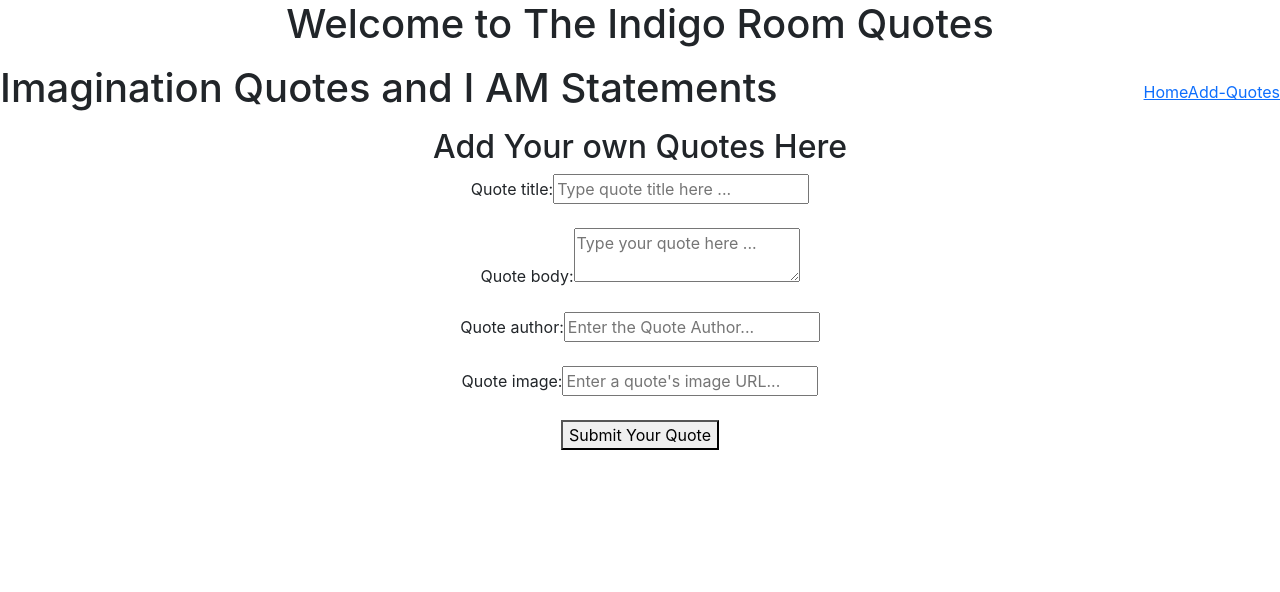
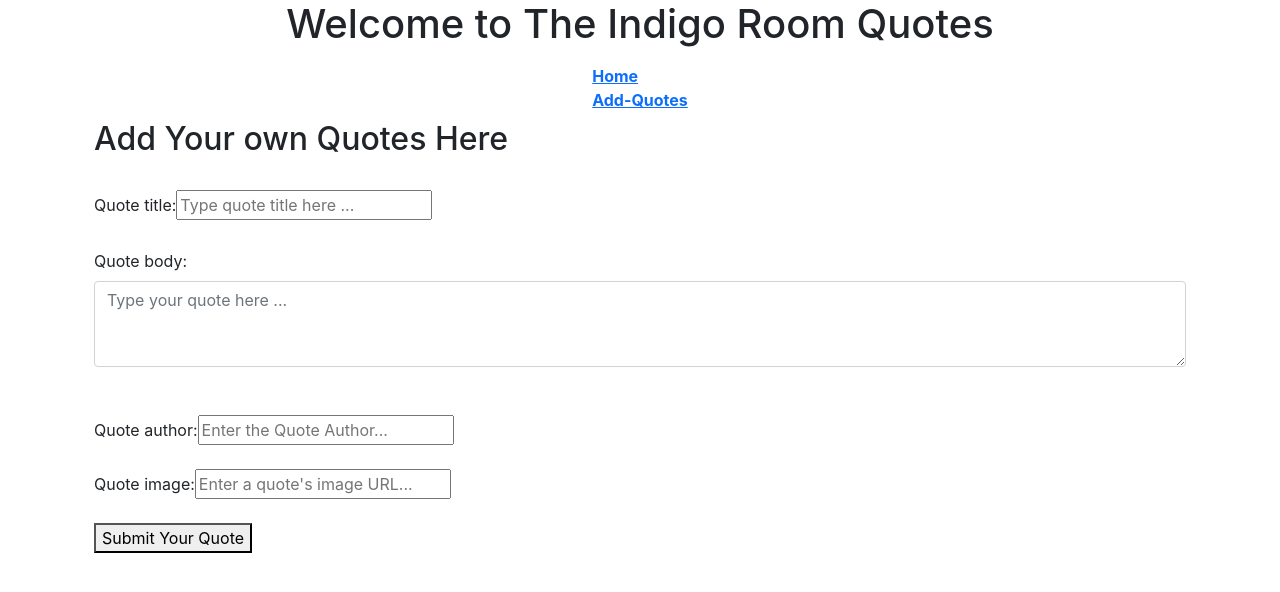
Before and after one commit to Sharon-SydneyJ/the-inidigo-room-quotes, a React (Create React App) app: page /postquotes in a window 1280 px wide. Shown: the top 592 px of the page. Built offline with nearby package versions, Linux system fonts and the light colour scheme.

Commit message:
cleaning up app appearance

```diff
--- a/src/App.css
+++ b/src/App.css
@@ -1,38 +1,11 @@
-.App {
+.row {
+  background-color: rgba(204, 160, 245, 0.877);
+  font-weight: bold;
+}
+[class^="col"] {
+  padding: .50rem;
+  border: 1px solid slategray;
+  background-color: rgb(24, 230, 230);
+  font-weight: 100;
   text-align: center;
 }
-
-.App-logo {
-  height: 40vmin;
-  pointer-events: none;
-}
-
-@media (prefers-reduced-motion: no-preference) {
-  .App-logo {
-    animation: App-logo-spin infinite 20s linear;
-  }
-}
-
-.App-header {
-  background-color: #282c34;
-  min-height: 100vh;
-  display: flex;
-  flex-direction: column;
-  align-items: center;
-  justify-content: center;
-  font-size: calc(10px + 2vmin);
-  color: white;
-}
-
-.App-link {
-  color: #61dafb;
-}
-
-@keyframes App-logo-spin {
-  from {
-    transform: rotate(0deg);
-  }
-  to {
-    transform: rotate(360deg);
-  }
-}
--- a/src/App.js
+++ b/src/App.js
@@ -12,10 +12,13 @@ function App() {
   return (
 
     <Router>
-    <div className="App">
-      <h1>{ title }</h1>
-       <Navbar />
-      <div className="content">
+    <div className="container">
+      <h1 className="text-center">{ title }</h1>
+      <div className="container">
+      <Navbar />
+      </div>
+
+      <div className="container">
         <Switch>
           <Route exact path="/">
             <Home />
@@ -30,7 +33,11 @@ function App() {
       </div>
     </div>
     </Router>
+
   );
+
+
 }
 
+
 export default App;
--- a/src/Components/Home.js
+++ b/src/Components/Home.js
@@ -46,19 +46,26 @@ const Home = () => {
 
     return (
       <div className="home">
+      <div className="container-md">
+       <img src="https://sydneychase.files.wordpress.com/2012/03/neville.jpg"
+       className="border border-5 shadow p-3 rounded mx-auto d-block" alt="Neville Created by Vickie Valesquez"
+       />
+       <p className="text-center">Image Created by: { name } for The Indigo Room</p>
+
+
  { error && <div>{ error }</div> }
  {isLoading && <div>LOADING...</div>}
+ <div className="cards">
+<div class="card border-dark mb-3">
+
    {quotes && <QuotesList quotes={ quotes} title="All Quotes Below:" />}
 
 
-
    {/* testing Image on home page. and clickMe button */}
+   </div>
+   </div>
 
 
-            <div className="image">
-                <img src="https://sydneychase.files.wordpress.com/2012/03/neville.jpg" alt="Neville Created by Vickie Valesquez"
-                />
-                <p>Image Created by: { name } for The Indigo Room</p>
 
 </div>
 </div>
--- a/src/Components/Navbar.js
+++ b/src/Components/Navbar.js
@@ -2,13 +2,14 @@ import { Link } from 'react-router-dom';
 
 const Navbar = () => {
     return (
-       <nav className="navbar">
-           <h1>Imagination Quotes and I AM Statements</h1>
+        <div class="container-sm">
+       <nav className="navbar d-flex justify-content-center fw-bolder">
            <div className="links">
-               <Link to="/">Home</Link>
+               <Link to="/">Home</Link><br/>
                <Link to="/postquotes">Add-Quotes</Link>
            </div>
        </nav>
+       </div>
     );
 }
 
--- a/src/Components/PostQuotes.js
+++ b/src/Components/PostQuotes.js
@@ -29,8 +29,10 @@ const PostQuotes = () => {
     return (
         <div className="post-quotes">
             <h2>Add Your own Quotes Here</h2>
+            <br />
+
             <form onSubmit={ handleSubmit }>
-                <label>Quote title:</label>
+                <label class="form-label">Quote title:</label>
                 <input
                 type="text"
                 placeholder="Type quote title here ..."
@@ -41,8 +43,8 @@ const PostQuotes = () => {
                 <br />
                 <br />
 
-                <label>Quote body:</label>
-                <textarea
+                <label for="exampleFormControlTextarea1" class="form-label">Quote body:</label>
+                <textarea class="form-control" id="exampleFormControlTextarea1" rows="3"
                 placeholder="Type your quote here ..."
                   required
                   value={ body }
--- a/src/Components/QuotesContainer.js
+++ b/src/Components/QuotesContainer.js
@@ -53,19 +53,22 @@ const QuotesContainer = () => {
       }
 
     return (
-        <div className="quotes-container">
+      <div className="container">
       { error && <div>{ error }</div> }
      { isLoading && <div>LOADING...</div> }
        {quotes && (
            <article>
                <h2>{ quotes.title}</h2>
-                    <p>Written by { quotes.author }</p>
-                    <div>{ quotes.body }</div>
-                    <img src={quotes.image} alt="" />
+               <p>Written by: { quotes.author }</p>
+               <div class="text md-start">{ quotes.body }</div>
+
+               <img src={quotes.image} class="rounded img-thumbnail w-50 p-3" alt="" />
+
                <button onClick={ handleCick }>Delete</button>
 
 
            </article>
+
 
 
        )}
@@ -73,4 +76,5 @@ const QuotesContainer = () => {
 );
 }
 
+
 export default QuotesContainer;
```
Lines whose indentation alone changed are shown as unchanged.
